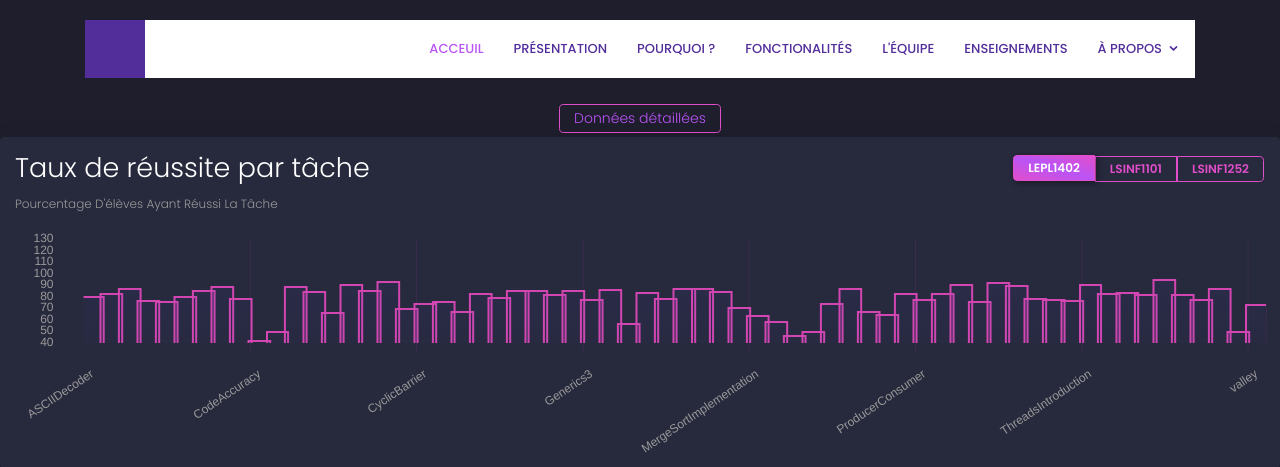
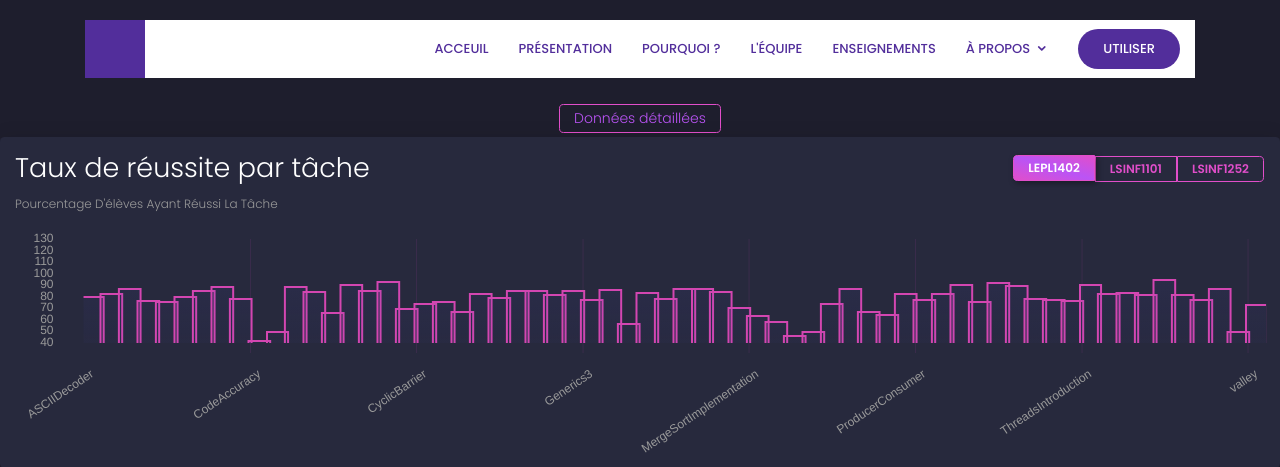
Before and after one commit to romaincarlier4/Projet2, a Flask app: page /app in a window 1280 px wide. Shown: the top 467 px of the page. Run offline with Flask 2, Linux system fonts and the light colour scheme; some libraries are stand-ins or nearby versions.

Commit message:
Update app.html

```diff
--- a/FlaskApp/App/templates/app.html
+++ b/FlaskApp/App/templates/app.html
@@ -43,33 +43,25 @@
     <div class="container">
       <div class="header-container d-flex align-items-center">
         <div class="logo mr-auto">
-              <h1 class="text-light"><a href="index.html"><span><!-- --></span></a></h1>
+          <h1 class="text-light"><span></span>
+          </h1>
         </div>
 
-          <!-- Navigation -->
+
         <nav class="nav-menu d-none d-lg-block">
             <ul>
-                        <li class="active"><a href="#header">Acceuil</a></li>
-                        <li><a href="#pres">Présentation</a></li>
-                        <li><a href="#why">Pourquoi ?</a></li>
-                        <li><a href="#features">Fonctionalités</a></li>
-                        <li><a href="#team">L'équipe</a></li>
-                        <li><a href="#testimonials">Enseignements</a></li>
+                <li><a href="/#header">Acceuil</a></li>
+                <li><a href="/#pres">Présentation</a></li>
+                <li><a href="/#why">Pourquoi ?</a></li>
+                <li><a href="/#team">L'équipe</a></li>
+                <li><a href="/#testimonials">Enseignements</a></li>
                 <li class="drop-down"><a href="">À propos</a>
                     <ul>
-                            <li><a href="#about">Le projet</a></li>
-                            <li><a href="#">Documentation</a></li>
-                            <li class="drop-down"><a href="#credits">Crédits</a>
-                              <ul>
-                                <li><a href="#">Html</a></li>
-                                <li><a href="#">css</a></li>
-                                <li><a href="#">js</a></li>
-                                <li><a href="#">Images</a></li>
-                                <li><a href="#">Remerciements</a></li>
+                        <li><a href="/projet">Le projet</a></li>
+                        <li><a href="/projet/documentation">Documentation</a></li>
                     </ul>
                 </li>
-                          </ul>
-                        </li>
+            <li class="get-started"><a href="/app">Utiliser</a></li>
             </ul>
         </nav>
       </div>
```
Lines whose indentation alone changed are shown as unchanged.
